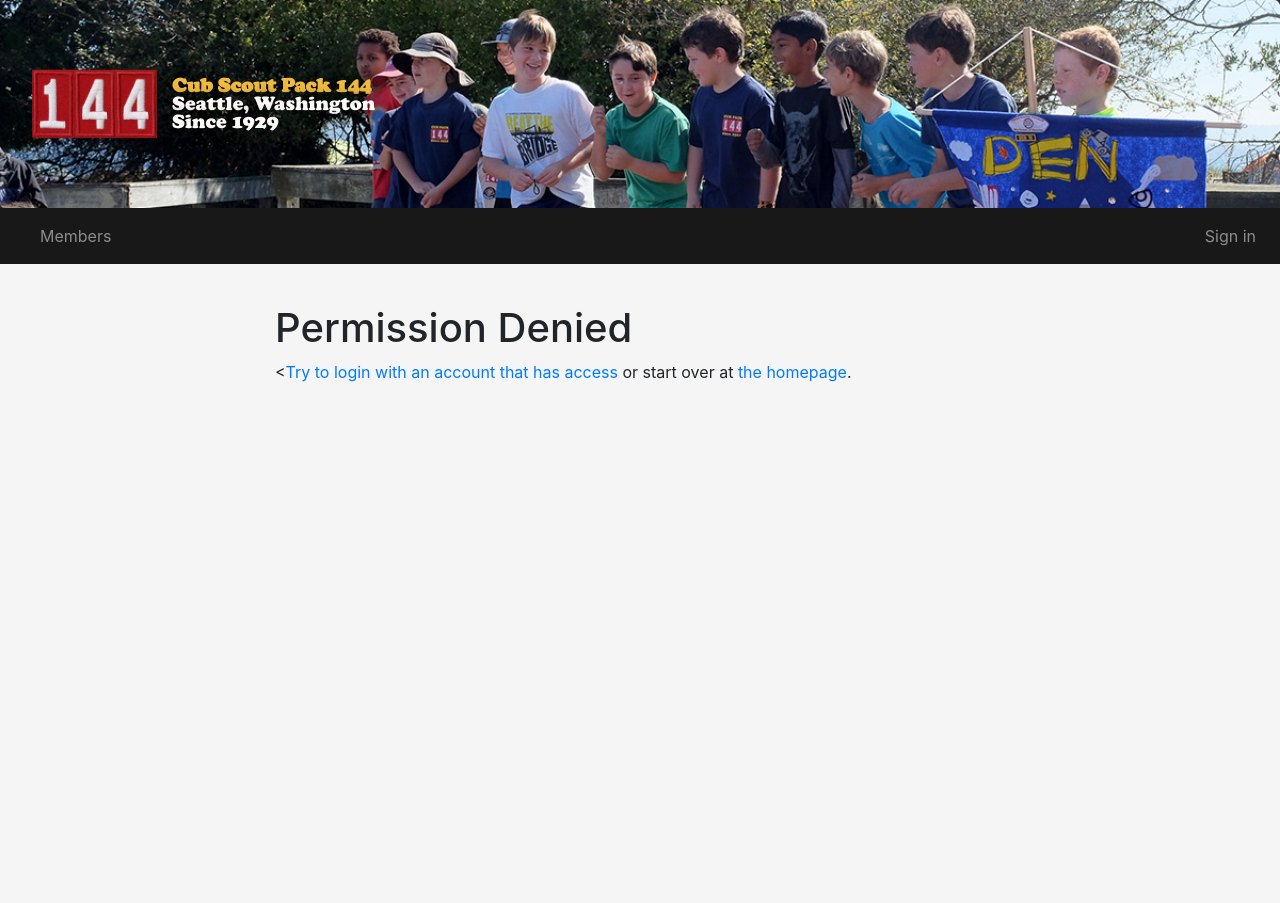
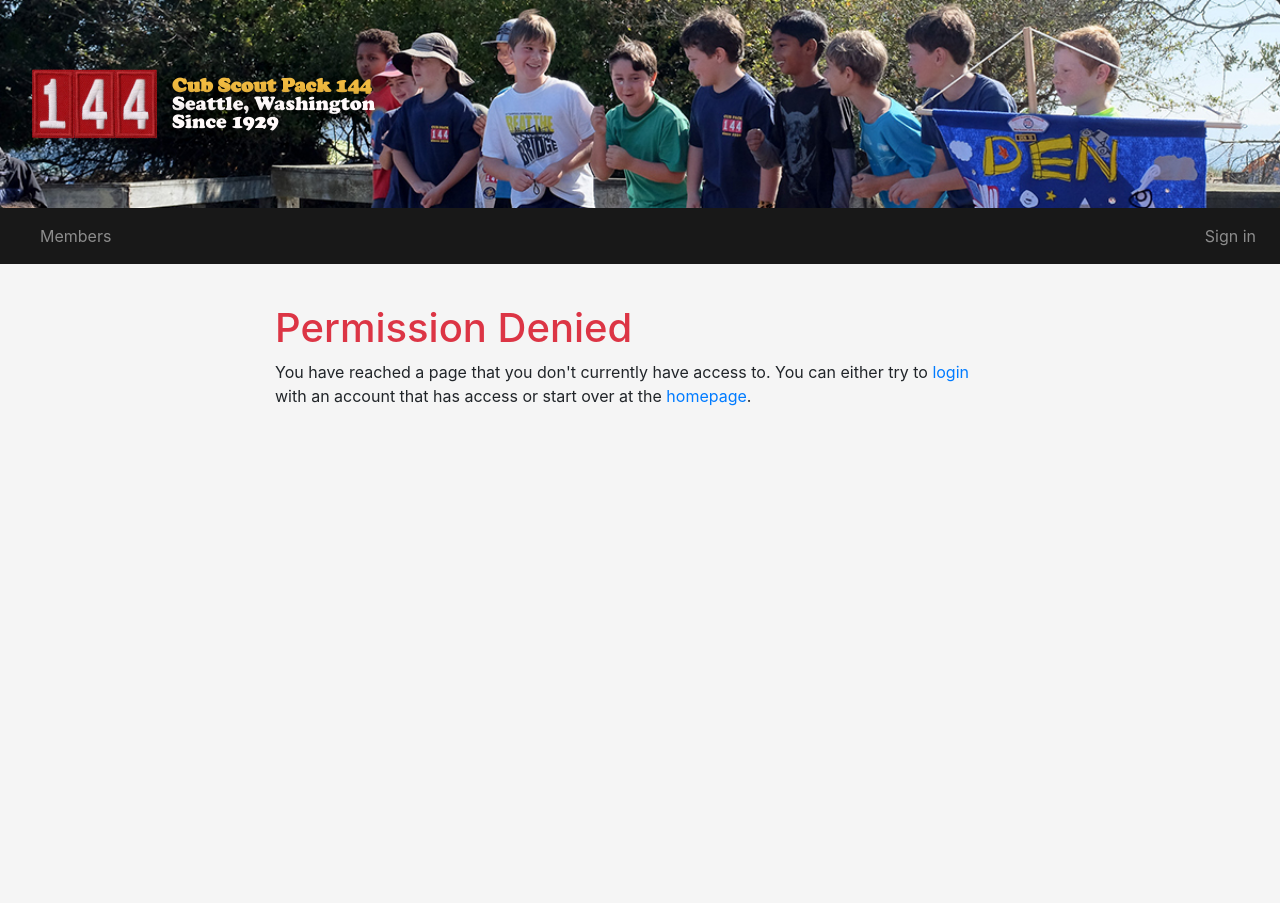
Before and after one commit to Pack144/packman, a Django app: template templates/403.html in a window 1280 px wide. Shown: the top 903 px of the page. Run offline with Django 3.2, Linux system fonts and the light colour scheme; the template is opened without the code that fills it, so the values that code supplies are empty; some libraries are stand-ins or nearby versions.

Commit message:
Fixed the permissions denied page

```diff
--- a/_project/settings.py
+++ b/_project/settings.py
@@ -141,6 +141,7 @@ STATICFILES_DIRS = [
     os.path.join(BASE_DIR, 'static'),
 ]
 
+LOGIN_URL = 'account_login'
 LOGIN_REDIRECT_URL = 'home_page'
 
 # django-allauth configuration
--- a/templates/403.html
+++ b/templates/403.html
@@ -3,7 +3,8 @@
 {% block title %}Permission Denied{% endblock title %}
 
 {% block content %}
-  <h1>Permission Denied</h1>
-  <p><<a href="{% url 'login' %}">Try to login with an account that has access</a> or start over at <a
-      href="{% url 'home_page' %}">the homepage</a>.</p>
+  <h1 class="text-danger">Permission Denied</h1>
+  <p>You have reached a page that you don't currently have access to. You can either try to
+    <a href="{% url 'account_login' %}">login</a> with an account that has access or start over at the
+    <a href="{% url 'home_page' %}">homepage</a>.</p>
 {% endblock %}
```
